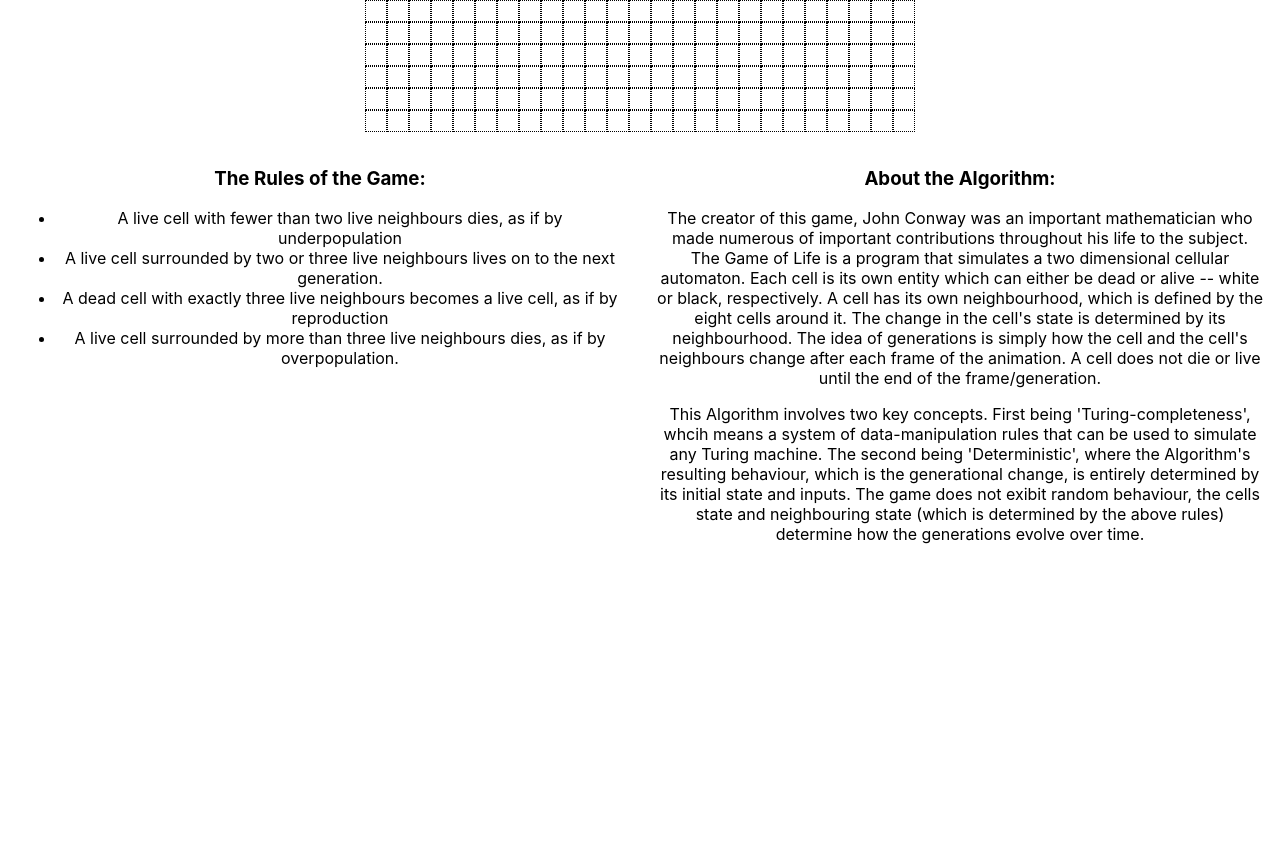
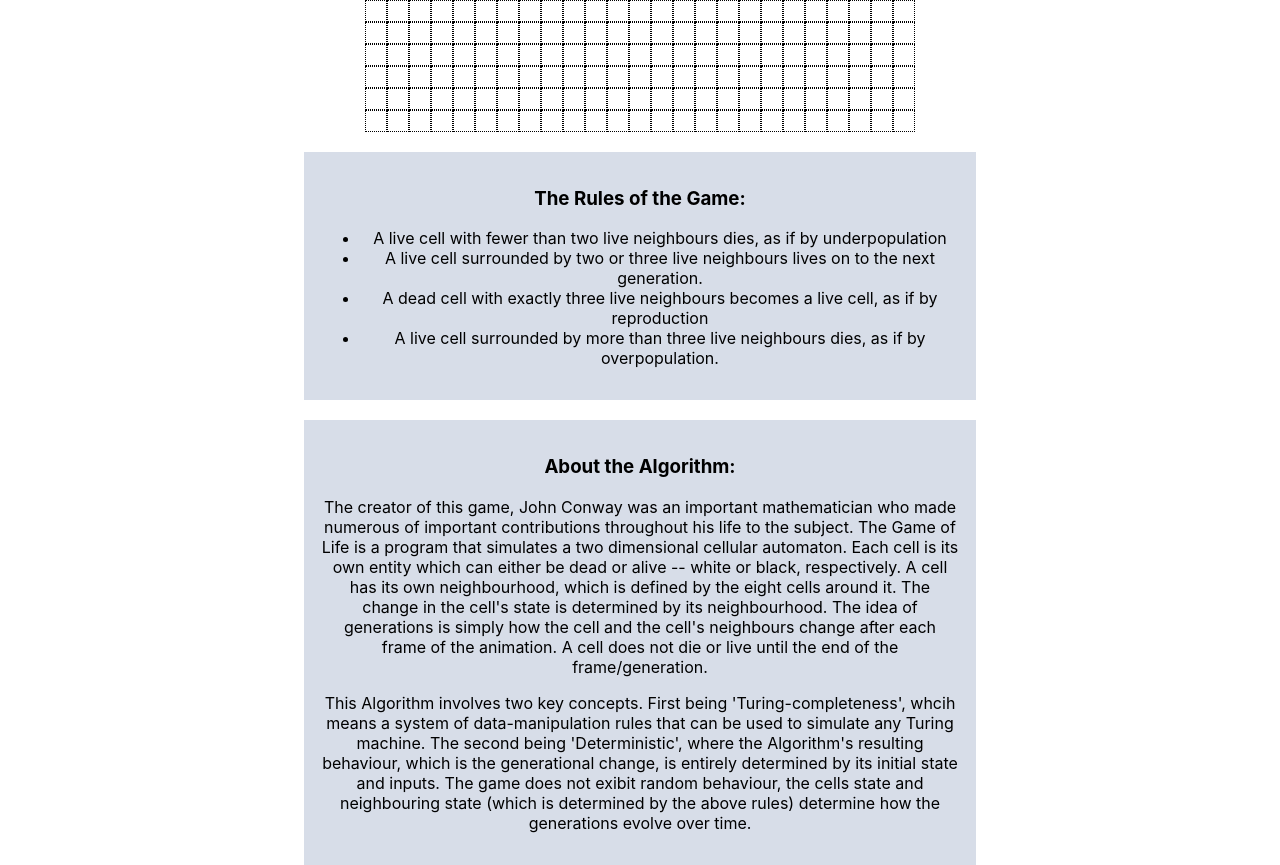
Before and after one commit to hesterrk/Game_Of_Life, a React (Create React App) app: page / in a window 1280 px wide. Shown: the part 500-1365 px from the top of the page. Before the commit the page ends 1076 px from the top, so only its background shows below. Built offline with nearby package versions, Linux system fonts and the light colour scheme.

Commit message:
styling text section with flex, background color

```diff
--- a/src/components/About.js
+++ b/src/components/About.js
@@ -2,8 +2,8 @@ import React from "react";
 
 function About() {
   return (
-    <div style={{ display: 'flex' }}>
-      <div style={{ width: '50%', padding: '1rem'}}>
+    <div style={{ display: 'flex', flexDirection: 'column' }}>
+      <div style={{ width: '50%', padding: '1rem', margin: 'auto', background: '#D7DDE8', marginTop: '20px'}}>
       <h3> The Rules of the Game: </h3>
       <ul>
         <li>
@@ -25,7 +25,7 @@ function About() {
         <p></p>
         </ul>
         </div>
-      <div style={{width: '50%', padding: '1rem'}}>
+      <div style={{width: '50%', padding: '1rem', margin: 'auto', background: '#D7DDE8', marginTop: '20px'}}>
       <h3> About the Algorithm: </h3>
       <p>
         The creator of this game, John Conway was an important mathematician
```
